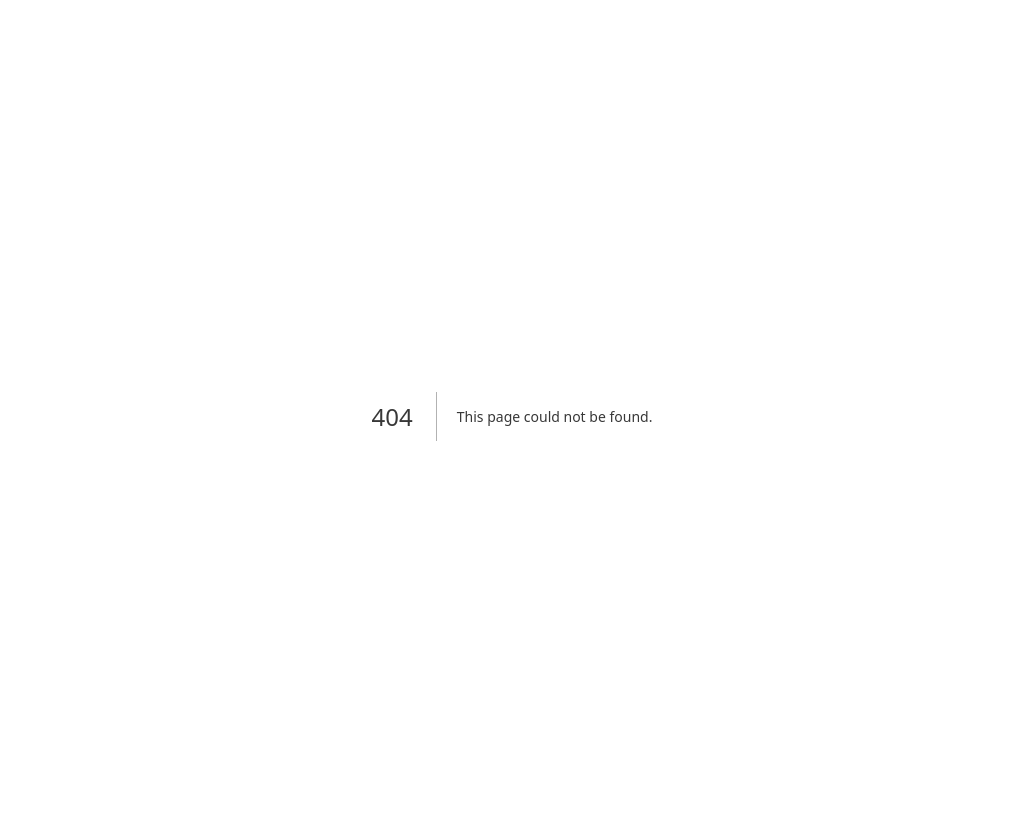
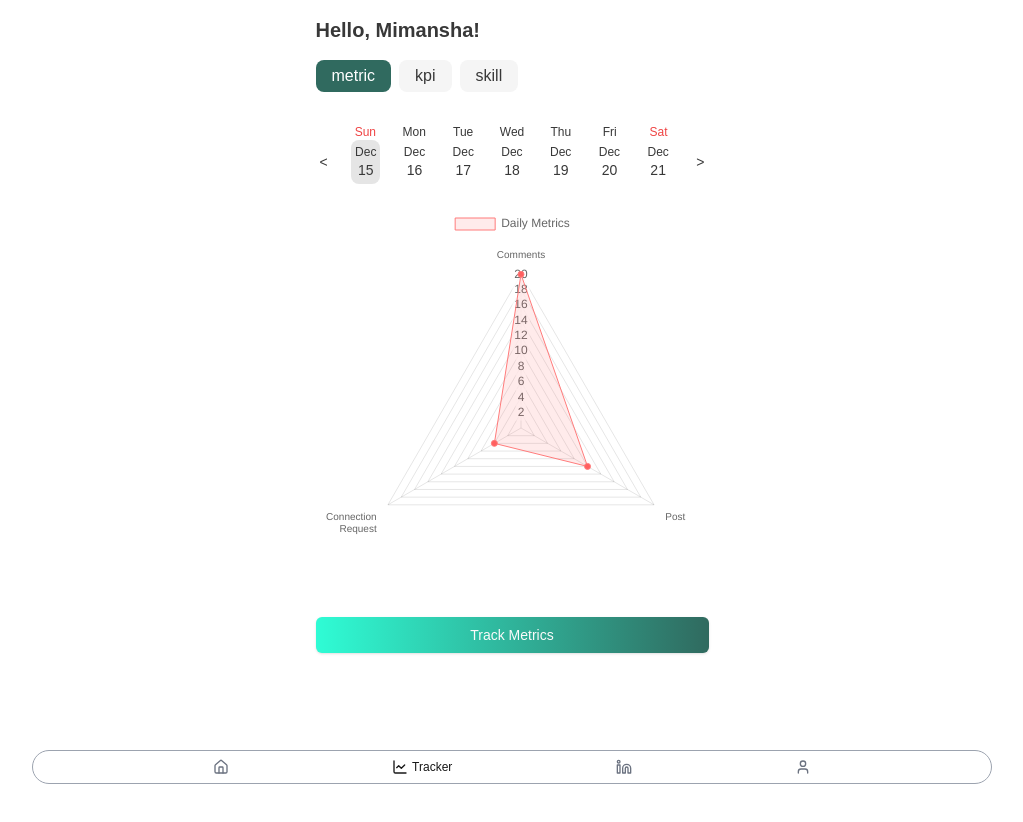
Before and after one commit to mimansha-swarup/SOD, a Next.js app: page /tracker in a window 1280 px wide. Before the commit this address had no page. Shown: the top 822 px of the page, without its empty margins (128-1151 px from the left). After the commit the page ends 800 px from the top, so only its background shows below. Built offline with nearby package versions, Linux system fonts and the light colour scheme.

Commit message:
refactor: name

```diff
--- a/src/app/layout.tsx
+++ b/src/app/layout.tsx
@@ -2,6 +2,7 @@ import type { Metadata } from "next";
 import { Roboto } from "next/font/google";
 import "./globals.css";
 import "./index.css";
+import Navbar from "@/components/shared/Navbar";
 
 const roboto = Roboto({
   weight: ["400", "500", "700"],
@@ -25,6 +26,7 @@ export default function RootLayout({
     <html lang="en">
       <body className={`${roboto.style.fontFamily}  flex text-eclipse`}>
         <div className="w-[425px] m-auto py-4 p-4">{children}</div>
+        <Navbar />
       </body>
     </html>
   );
--- a/src/app/page.tsx
+++ b/src/app/page.tsx
@@ -1,4 +1,4 @@
-import HomeContainer from "@/container/home";
+import HomeContainer from "@/container/tracker";
 import SignupContainer from "@/container/signup";
 import Image from "next/image";
 
--- /dev/null
+++ b/src/app/tracker/page.tsx
@@ -0,0 +1,12 @@
+import TrackerContainer from "@/container/tracker";
+import React from "react";
+
+const TrackerPage = () => {
+  return (
+    <main>
+      <TrackerContainer />
+    </main>
+  );
+};
+
+export default TrackerPage;
--- /dev/null
+++ b/src/components/shared/Navbar.tsx
@@ -0,0 +1,49 @@
+"use client";
+import Link from "next/link";
+import { usePathname } from "next/navigation";
+import { cn } from "@/lib/utils";
+import { Home, User, LineChart, Linkedin } from "lucide-react";
+
+const Navbar = () => {
+  const pathname = usePathname();
+
+  const navItems = [
+    { icon: Home, label: "Home", href: "/" },
+    { icon: LineChart, label: "Tracker", href: "/tracker" },
+    { icon: Linkedin, label: "Network", href: "/network" },
+    { icon: User, label: "Profile", href: "/profile" },
+  ];
+
+  return (
+    <nav className="fixed bottom-4  right-1/2 bg-white border  border-gray-400 py-2 h-fit w-[75%] rounded-3xl translate-x-1/2  px-4">
+      <div className="max-w-screen-xl mx-auto">
+        <div className="flex justify-evenly items-center">
+          {navItems.map((item) => {
+            const Icon = item.icon;
+            const isActive = pathname === item.href;
+
+            return (
+              <Link
+                key={item.label}
+                href={item.href}
+                className={cn(
+                  "flex justify-center items-center gap-1 rounded-lg transition-colors",
+                  isActive
+                    ? "text-primary"
+                    : "text-gray-500 hover:text-primary hover:bg-gray-50"
+                )}
+              >
+                <Icon className="w-4 h-4" />
+                {isActive && (
+                  <span className="text-xs font-medium">{item.label}</span>
+                )}
+              </Link>
+            );
+          })}
+        </div>
+      </div>
+    </nav>
+  );
+};
+
+export default Navbar;
--- a/src/constants/bottomsheet.ts
+++ b/src/constants/bottomsheet.ts
@@ -1,4 +1,4 @@
-import Tracker from "@/components/home/Tracker";
+import Tracker from "@/components/tracker/Tracker";
 
 export const enum SheetPosition {
   FULL = 0,
```
Also changed, not shown: src/container/tracker.tsx (renamed from src/container/home.tsx, +5 -5 lines), src/components/tracker/RadarChart.tsx (renamed from src/components/home/RadarChart.tsx), src/components/tracker/TrackButton.tsx (renamed from src/components/home/TrackButton.tsx), src/components/tracker/Tracker.tsx (renamed from src/components/home/Tracker.tsx), src/components/tracker/dateChip.tsx (renamed from src/components/home/dateChip.tsx), src/components/tracker/weekSlider.tsx (renamed from src/components/home/weekSlider.tsx).
